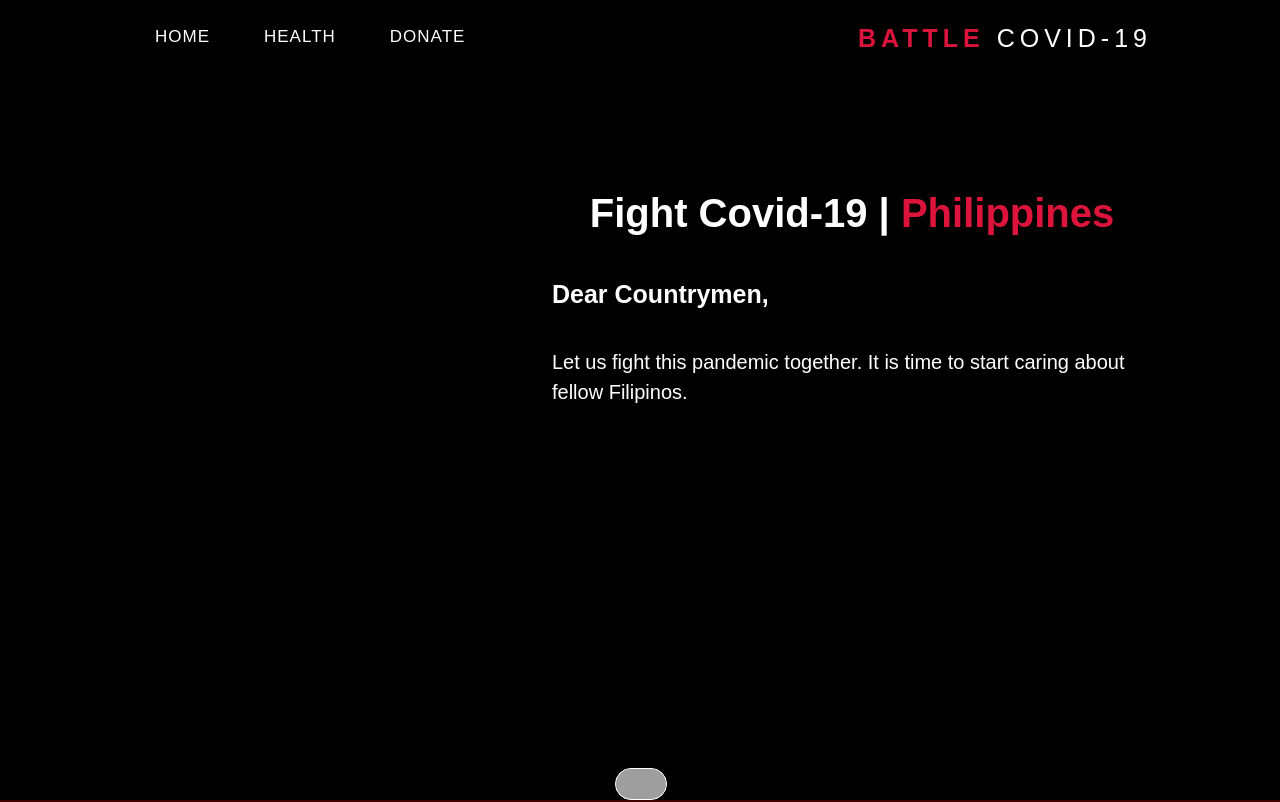
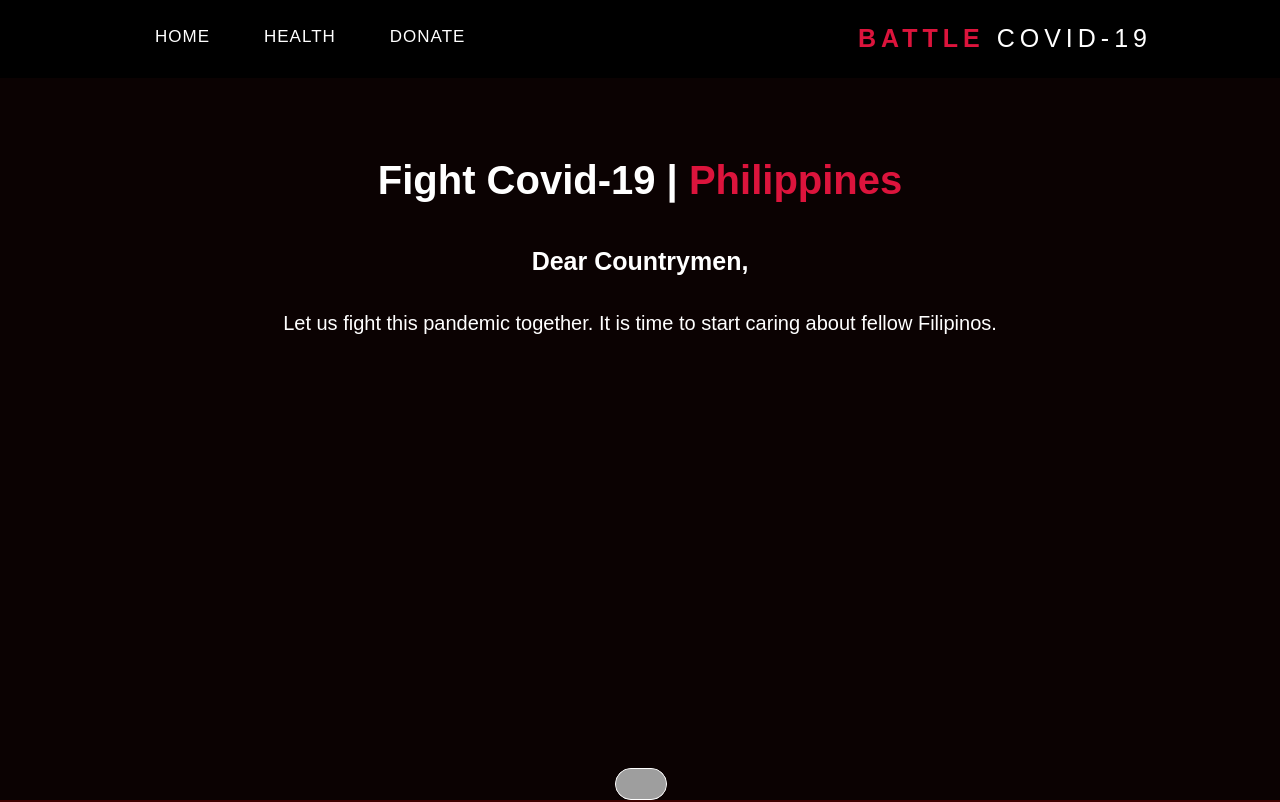
Before and after one commit to CaitlinChiang/Battle-Covid-19-Website, a React (Create React App) app: page / in a window 1280 px wide. Shown: the top 802 px of the page. Built offline with nearby package versions, Linux system fonts and the light colour scheme; grey boxes are pictures that could not be loaded.

Commit message:
changes to background color

```diff
--- a/src/css/02-Homepage.css
+++ b/src/css/02-Homepage.css
@@ -1,17 +1,15 @@
 /*Introduction*/
 #homeIntro {
-	background-color: #370909;
+	background: #0B0202;
 	min-height: 100vh;
-	background-repeat: no-repeat;
-   	background-color: #000000;
 	text-align: center;
 	color: #ffffff;
 }
 
 #homeIntro_text {
 	margin-top: 150px;
-	float: right;
-	width: 600px;
+	float: center;
+	text-align: center;
 }
 
 #homeIntro_text h2 {
@@ -22,14 +20,12 @@
 #homeIntro_text h4 {
 	margin-top: 0px;
 	font-size: 25px;
-	float: left;
+	margin-bottom: 5px;
 }
 
 #homeIntro_text p {
 	font-size: 20px;
-	float: left;
 	margin-top: 0;
-	text-align: left;
 }
 
 .downArrow {
--- a/src/css/03-Healthpage.css
+++ b/src/css/03-Healthpage.css
@@ -1,11 +1,7 @@
 /*Introduction*/
 #healthIntro {
-	background-color: #370909;
+	background-color: #0B0202;
 	min-height: 100vh;
-	background-repeat: no-repeat;
-	background-attachment: fixed;
-	background-position: center;
-   	background-color: #000000;
 	text-align: center;
 	color: #ffffff;
 }
--- a/src/css/04-Donatepage.css
+++ b/src/css/04-Donatepage.css
@@ -1,11 +1,7 @@
 /*Introduction*/
 #donateIntro {
-	background-color: #370909;
-	background-attachment: fixed;
-	background-position: center;
+	background: #0B0202;
 	min-height: 100vh;
-	background-repeat: no-repeat;
-   	background-color: #000000;
 	text-align: center;
 	color: #ffffff;
 }
```
